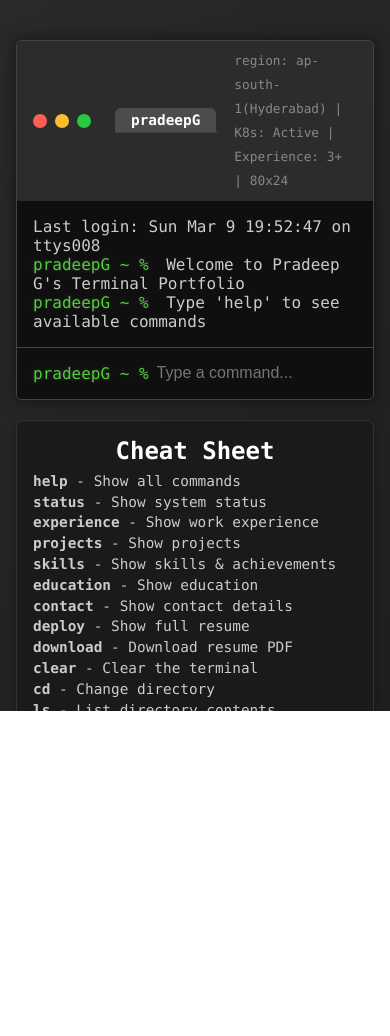
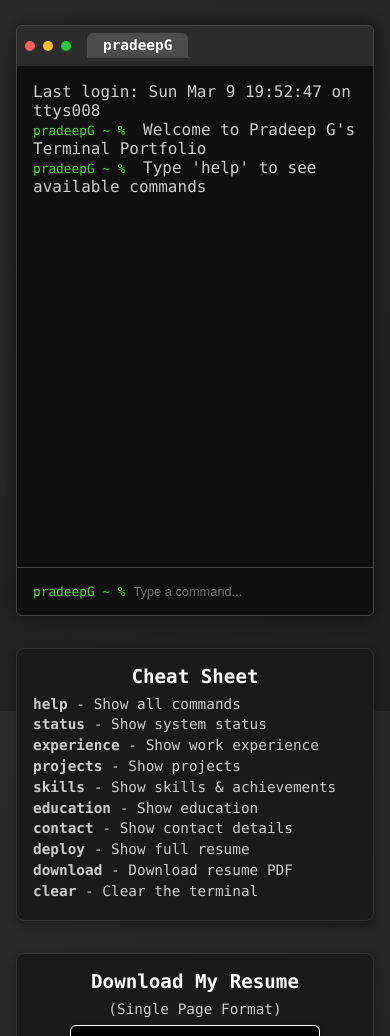
Before and after one commit to prdee/prdee.github.io, a plain HTML site: page index.html in a window 390 px wide. Shown: the part 133-1169 px from the top of the page. Before the commit the page ends 844 px from the top, so only its background shows below. Drawn offline with nearby package versions, Linux system fonts and the light colour scheme.

Commit message:
Latest code

```diff
--- a/index.html
+++ b/index.html
@@ -49,7 +49,6 @@
 
     html, body {
       height: 100%;
-      overflow: hidden; /* Prevent overall scrolling on desktop */
     }
 
     body {
@@ -92,6 +91,7 @@
       justify-content: space-around;
       align-items: center;
       padding: 0 1rem;
+      overflow-y: auto; /* Allow scrolling in the main container */
     }
     .left-col, .right-col {
       flex: 1;
@@ -161,6 +161,9 @@
       color: #888;
       font-size: 0.8rem;
       line-height: 24px;
+      white-space: nowrap;
+      overflow: hidden;
+      text-overflow: ellipsis;
     }
     .terminal-body {
       background: var(--terminal-body-bg);
@@ -188,6 +191,7 @@
       outline: none;
       color: var(--text-color);
       font-size: 1rem;
+      width: 100%;
     }
 
     /* RIGHT COLUMN CARDS */
@@ -255,6 +259,9 @@
       text-decoration: none;
       transition: all 0.3s ease;
       box-shadow: 0 4px 10px rgba(0, 0, 0, 0.2);
+      margin: 0.5rem 0;
+      width: 100%;
+      max-width: 250px;
     }
     .bw-button:hover {
       background: #fff;
@@ -268,22 +275,110 @@
       box-shadow: none;
     }
 
+    /* Add fade-in animation */
+    .fade-in {
+      animation: fadeIn 0.5s ease;
+    }
+
+    @keyframes fadeIn {
+      from { opacity: 0; }
+      to { opacity: 1; }
+    }
+
     /* RESPONSIVE STYLES FOR MOBILE */
     @media (max-width: 768px) {
+      body {
+        overflow-y: auto; /* Enable scrolling on mobile */
+        height: auto;
+      }
+
       .main-container {
         flex-direction: column;
         height: auto;
+        padding: 1rem;
+        overflow-y: visible;
       }
+
       .left-col, .right-col {
         width: 100%;
-        margin: 10px 0;
+        height: auto;
+        margin: 1rem 0;
+        flex: none;
       }
+
+      .terminal-container {
+        height: 70vh; /* Fixed height on mobile */
+        min-height: 400px;
+      }
+
       header.hero-section {
         height: auto;
         padding: 2rem 1rem;
       }
+
+      .hero-title {
+        font-size: 2rem;
+      }
+
+      .hero-subtitle {
+        font-size: 1rem;
+      }
+
+      .terminal-bar {
+        padding: 0.5rem;
+      }
+
+      .terminal-title {
+        font-size: 0.7rem;
+        max-width: 150px;
+      }
+
+      .card {
+        margin-bottom: 1rem;
+      }
+
+      .card h2 {
+        font-size: 1.2rem;
+      }
+
+      .right-col {
+        max-width: 100%;
+      }
+
       footer.ai-footer {
         height: auto;
+        padding: 1rem;
+        margin-top: 1rem;
+      }
+
+      .bw-button {
+        width: 100%;
+        font-size: 14px;
+        padding: 8px 16px;
+      }
+    }
+
+    /* Extra small devices */
+    @media (max-width: 480px) {
+      .terminal-title {
+        display: none; /* Hide on very small screens */
+      }
+
+      .window-controls {
+        margin-right: 0.5rem;
+      }
+
+      .dot {
+        width: 10px;
+        height: 10px;
+      }
+
+      .prompt {
+        font-size: 0.8rem;
+      }
+
+      #commandInput {
+        font-size: 0.8rem;
       }
     }
   </style>
@@ -338,13 +433,6 @@
           <li><strong>deploy</strong> - Show full resume</li>
           <li><strong>download</strong> - Download resume PDF</li>
           <li><strong>clear</strong> - Clear the terminal</li>
-          <li><strong>cd</strong> - Change directory</li>
-          <li><strong>ls</strong> - List directory contents</li>
-          <li><strong>pwd</strong> - Print working directory</li>
-          <li><strong>mkdir</strong> - Make directory</li>
-          <li><strong>touch</strong> - Create a file</li>
-          <li><strong>cat</strong> - Display file contents</li>
-          <li><strong>rm</strong> - Remove file</li>
         </ul>
       </div>
       <!-- Resume Download Card -->
@@ -352,7 +440,6 @@
         <h2>Download My Resume</h2>
         <p>(Single Page Format)</p>
         <a id="pdfDownloadBtn" class="bw-button" href="#" download>Download Resume PDF</a>
-        <br>
         <button id="deployBtn" class="bw-button">Deploy Full Resume</button>
         <p>For best viewing, download the resume to see the complete format.</p>
       </div>
@@ -615,6 +702,22 @@ Available commands:<br>
       generatePDF();
     });
 
+    // Handle mobile devices - focus issue
+    commandInput.addEventListener('focus', function() {
+      // On mobile, scrolling may be needed when the keyboard appears
+      setTimeout(function() {
+        commandInput.scrollIntoView(false);
+      }, 300);
+    });
+
+    // Add touch tap handler for mobile
+    document.addEventListener('touchstart', function(e) {
+      // If tapping the terminal body, focus the command input
+      if (e.target.closest('.terminal-body') || e.target.closest('.command-line')) {
+        commandInput.focus();
+      }
+    });
+
     window.addEventListener('DOMContentLoaded', () => {
       appendToTerminal(`<span class="fade-in">Last login: Sun Mar 9 19:52:47 on ttys008</span>`);
       appendToTerminal(`<span class="prompt">pradeepG ~ %</span> Welcome to Pradeep G's Terminal Portfolio`);
```
